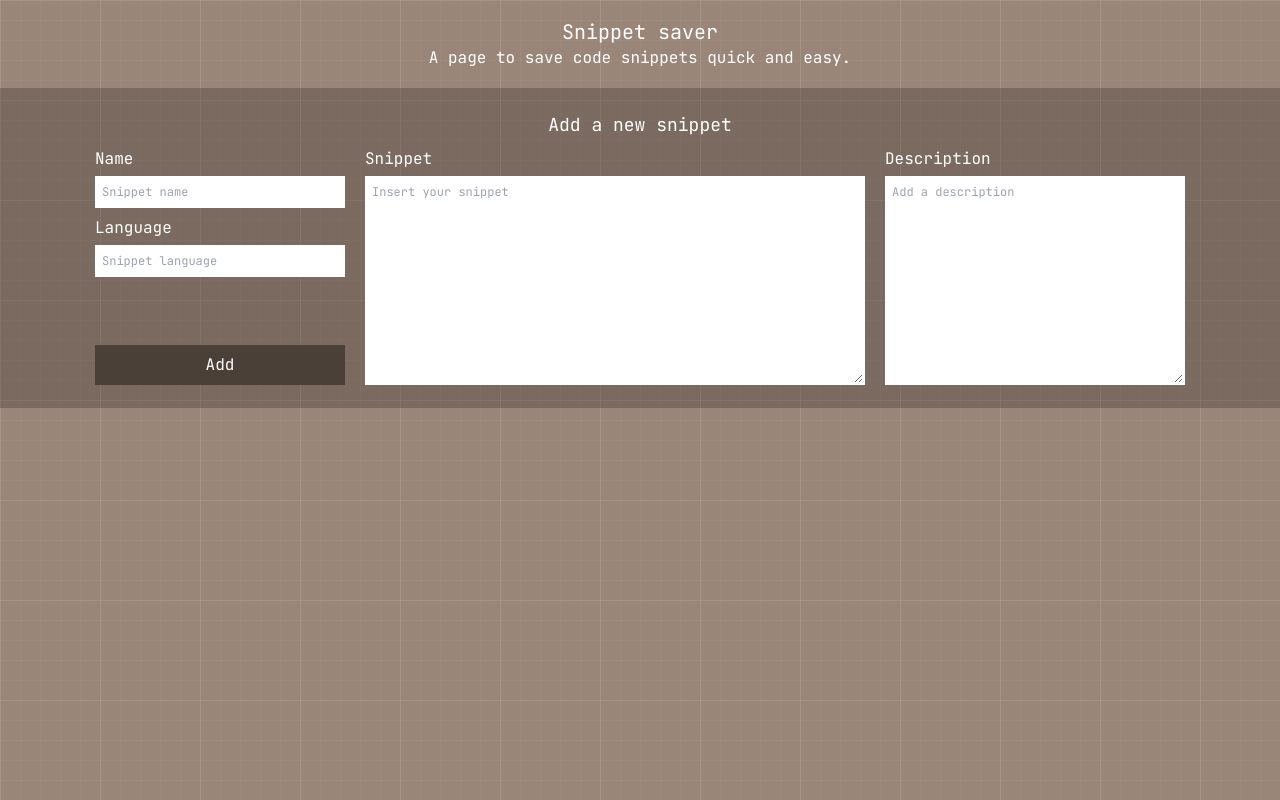
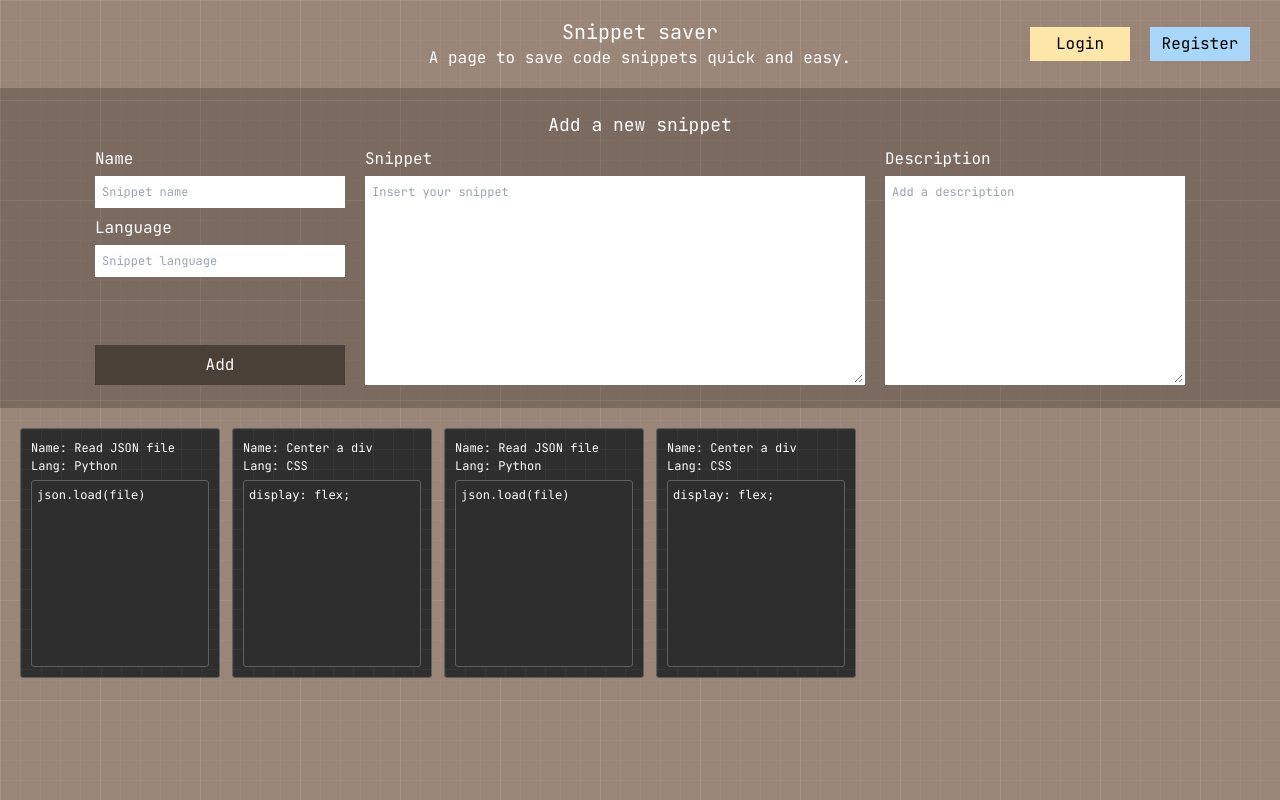
Before and after one commit to Alex2os/snippet-saver, a Flask app: page / in a window 1280 px wide. Run offline with Flask 3, Linux system fonts and the light colour scheme; some libraries are stand-ins or nearby versions.

Commit message:
added index.html front

```diff
--- a/main.py
+++ b/main.py
@@ -1,9 +1,55 @@
-from flask import Flask, render_template
+from flask import Flask, request, redirect, render_template
 
 app = Flask(__name__)
 
 @app.route("/")
 def index():
-    return render_template("index.html")
+
+    snippets = [
+        {
+            "title": "Read JSON file",
+            "language": "Python",
+            "code": "json.load(file)"
+        },
+        {
+            "title": "Center a div",
+            "language": "CSS",
+            "code": "display: flex;"
+        },
+        {
+            "title": "Read JSON file",
+            "language": "Python",
+            "code": "json.load(file)"
+        },
+        {
+            "title": "Center a div",
+            "language": "CSS",
+            "code": "display: flex;"
+        }
+    ]
+
+    return render_template("index.html", snippets = snippets)
+
+@app.route("/snippets/new", methods = ["POST"])
+def new_snippet():
+    if (request.method == "POST"):
+        name = request.form["snippet_name"]
+        language = request.form["snippet_language"]
+        snippet_code = request.form["snippet_code"]
+        description = request.form.get("snippet_description") # we use form.get for this field, as this can be null. so using form.get returns a null value instead of possibly giving an error.
+
+        print("new snippet request received correctly. printing request data:")
+        print("snippet_name: ", name, "snippet_language: ", language, "snippet_code: ", snippet_code, "snippet_description (can be null): ", description)
+
+        return redirect("/") # we can do a redirect after adding a new snippet. this is useful, as returning nothing will cause an error.
+
+@app.route("/login_page")
+def login_page():
+    return render_template("login_page.html")
+
+@app.route("/register_page")
+def register_page():
+    return render_template("register_page.html")
+
 
 app.run(debug = True)
--- a/static/css/index.css
+++ b/static/css/index.css
@@ -52,3 +52,62 @@ body {
     flex-direction: column;
     gap: 5px;
 }
+
+.saved_snippet{
+    display: flex;
+    flex-direction: column;
+    gap: 5px;
+
+    border-radius: 3px;
+    border: 1px solid #5e5e5e;
+    background-color: #2e2e2e;
+
+    width: 200px;
+    height: 250px;
+
+    font-size: 12px;
+    padding: 10px;
+    color: white;
+
+    transition: 0.1s;
+
+    background-image:
+        linear-gradient(rgba(255, 255, 255, 0.035) 1px, transparent 1px),
+        linear-gradient(90deg, rgba(255, 255, 255, 0.035) 1px, transparent 1px);
+
+    background-size:
+        20px 20px,
+        20px 20px,
+        100px 100px,
+        100px 100px;
+}
+
+.saved_snippet:hover{
+    cursor: pointer;
+    opacity: 0.9;
+}
+
+.account_button{
+    padding: 5px;
+    width: 100px;
+    user-select: none;
+
+    transition: 0.1s;
+}
+
+.account_button:hover{
+    opacity: 0.8;
+    cursor: pointer;
+}
+
+.account_button.login{
+    background-color: #fce6a9;
+}
+
+.account_button.register{
+    background-color: #aad6fa;
+}
+
+.account_button.logout{
+    background-color: #ff746c;
+}
--- a/templates/index.html
+++ b/templates/index.html
@@ -11,6 +11,12 @@
     <div class="flex flex-col items-center justify-center h-[11%] text-white">
         <h1 class="text-xl">Snippet saver</h1>
         <p>A page to save code snippets quick and easy.</p>
+
+        <!-- login/register and logout buttons-->
+        <div class="absolute right-[30px] flex flex-row gap-5 text-center text-black">
+            <a href = "/login_page" class="account_button login">Login</a>
+            <a href = "/register_page" class="account_button register">Register</a>
+        </div>
     </div>
 
     <!-- add snippet -->
@@ -23,18 +29,20 @@
         <div class="flex w-full h-[85%] items-center justify-center">
 
             <!-- form -->
-            <form class="flex flex-row gap-5 h-full" method="POST">
+            <form class="flex flex-row gap-5 h-full" method="POST" action="/snippets/new">
 
                 <div class="flex flex-col gap-2 relative">
 
                     <div class="input_wrapper">
                         <p>Name</p>
-                        <input type="text" class="add_snippet_input" placeholder="Snippet name" required/>
+                        <input name="snippet_name" type="text" class="add_snippet_input" placeholder="Snippet name"
+                            required />
                     </div>
 
                     <div class="input_wrapper">
                         <p>Language</p>
-                        <input type="text" class="add_snippet_input" placeholder="Snippet language" required />
+                        <input name="snippet_language" type="text" class="add_snippet_input"
+                            placeholder="Snippet language" required />
                     </div>
 
                     <!-- we use margin top to get the non absolute positioned object (the button) down the flex. -->
@@ -44,16 +52,39 @@
 
                 <div class="input_wrapper">
                     <p>Snippet</p>
-                    <textarea class="h-full w-[500px] add_snippet_input" placeholder="Insert your snippet" required></textarea>
+                    <textarea name="snippet_code" class="h-full w-[500px] add_snippet_input"
+                        placeholder="Insert your snippet" required></textarea>
                 </div>
 
                 <div class="input_wrapper">
                     <p>Description</p>
-                    <textarea class="h-full w-[300px] add_snippet_input" placeholder="Add a description"></textarea>
+                    <textarea name="snippet_description" class="h-full w-[300px] add_snippet_input"
+                        placeholder="Add a description"></textarea>
                 </div>
 
             </form>
 
         </div>
     </div>
+
+    <!-- snippets' list -->
+    <div class="flex flex-row gap-3 p-[20px]">
+
+        {% for snippet in snippets %}
+
+        <a class="saved_snippet">
+            <div>
+                <h2>Name: {{ snippet.title }}</h2>
+
+                <p>Lang: {{ snippet.language }}</p>
+            </div>
+
+            <div class="w-full h-full bg-[#2e2e2e] p-[5px] rounded-[3px] border-solid border-[1px] border-[#5e5e5e]">
+                <pre>{{ snippet.code }}</pre>
+            </div>
+        </a>
+
+        {% endfor %}
+    </div>
+
 </body>
```
Also changed, not shown: templates/login_page.html (added, +16 -0 lines), templates/register_page.html (added, +16 -0 lines), README.md.
